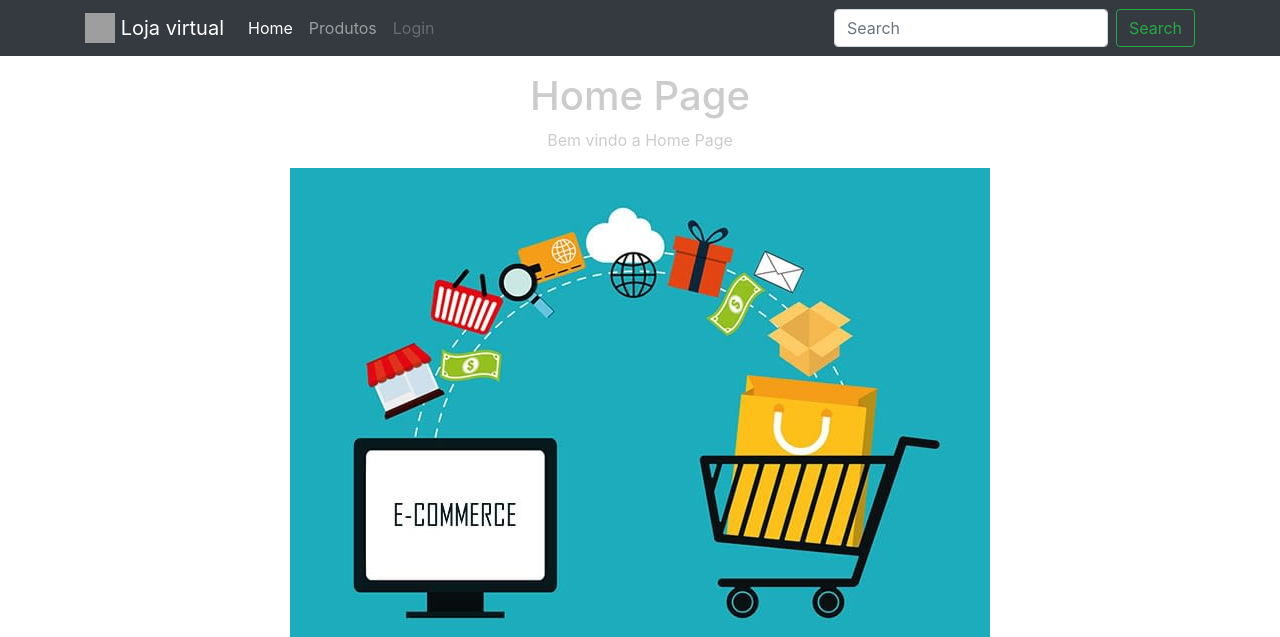
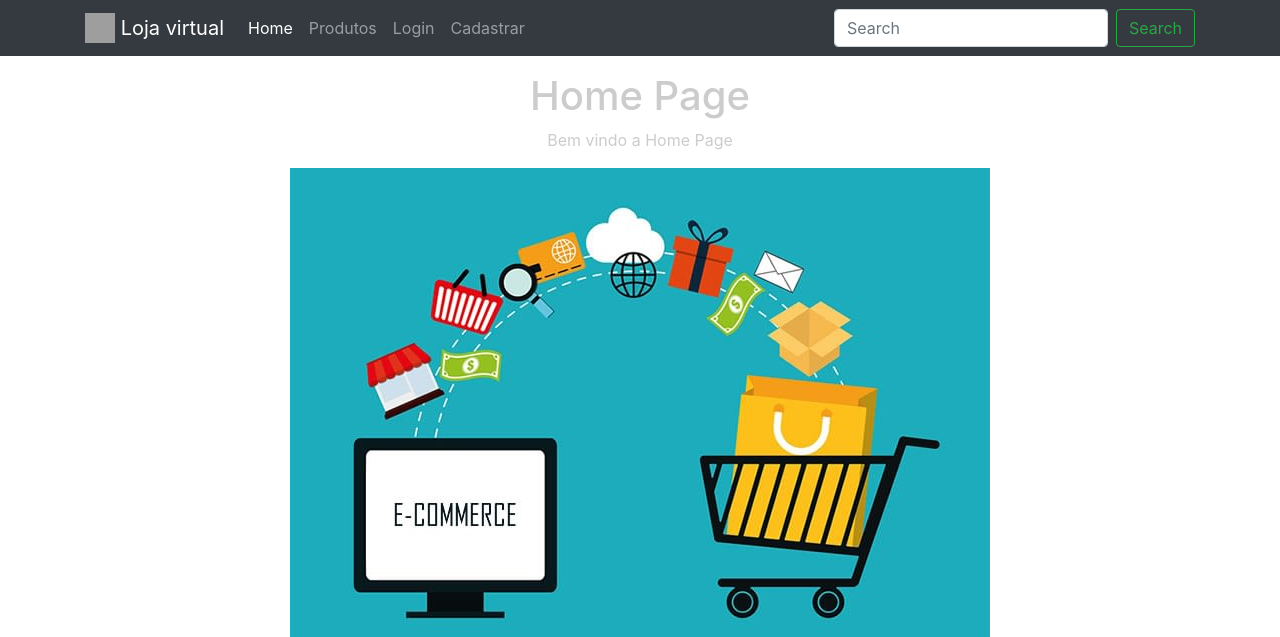
Before and after one commit to Dodots/Projeto_ecommerce, a Django app: page / in a window 1280 px wide. Shown: the top 637 px of the page. Run offline with Django 3.2, Linux system fonts and the light colour scheme; some libraries are stand-ins or nearby versions; grey boxes are pictures that could not be loaded.

Commit message:
Style: Adicionando as urls de login, logout e cadastro no navbar.html e adicionando as URLS do login e logout no settings.py.

```diff
--- a/e_commerce/settings.py
+++ b/e_commerce/settings.py
@@ -96,6 +96,10 @@ AUTH_PASSWORD_VALIDATORS = [
     },
 ]
 
+# Configuração de autenticação
+LOGIN_REDIRECT_URL = 'home'
+LOGOUT_REDIRECT_URL = 'user:login'
+LOGIN_URL = 'user:login'
 
 # Internationalization
 # https://docs.djangoproject.com/en/3.1/topics/i18n/
--- a/templates/base/navbar.html
+++ b/templates/base/navbar.html
@@ -1,5 +1,9 @@
 {% url 'home' as home_url %}
 {% url 'products:list' as products_list_url %}
+{% url 'user:login' as login_url %}
+{% url 'user:logout' as logout_url %}
+{% url 'user:register' as register_url %}
+
 
 <nav class="navbar navbar-expand-lg navbar-dark bg-dark mb-3">
     <div class="container">
@@ -19,7 +23,14 @@
                     <a class="nav-link" href="{{ products_list_url }}">Produtos</a>
                 </li>
                 <li class="nav-item">
-                    <a class="nav-link disabled" href="#">Login</a>
+                    {% if request.user.is_authenticated %}
+                    <a class="nav-link" href="{{ logout_url }}">Logout</a>
+                    {% else %}
+                    <a class="nav-link {% if request.path == login_url %} active {% endif %}" href="{{ login_url }}">Login</a>
+                </li>
+                <li class="nav-item">
+                    <a class="nav-link {% if request.path == register_url %} active {% endif %}" href="{{ register_url }}">Cadastrar</a>
+                    {% endif %}
                 </li>
             </ul>
             <form class="form-inline my-2 my-lg-0">
```
